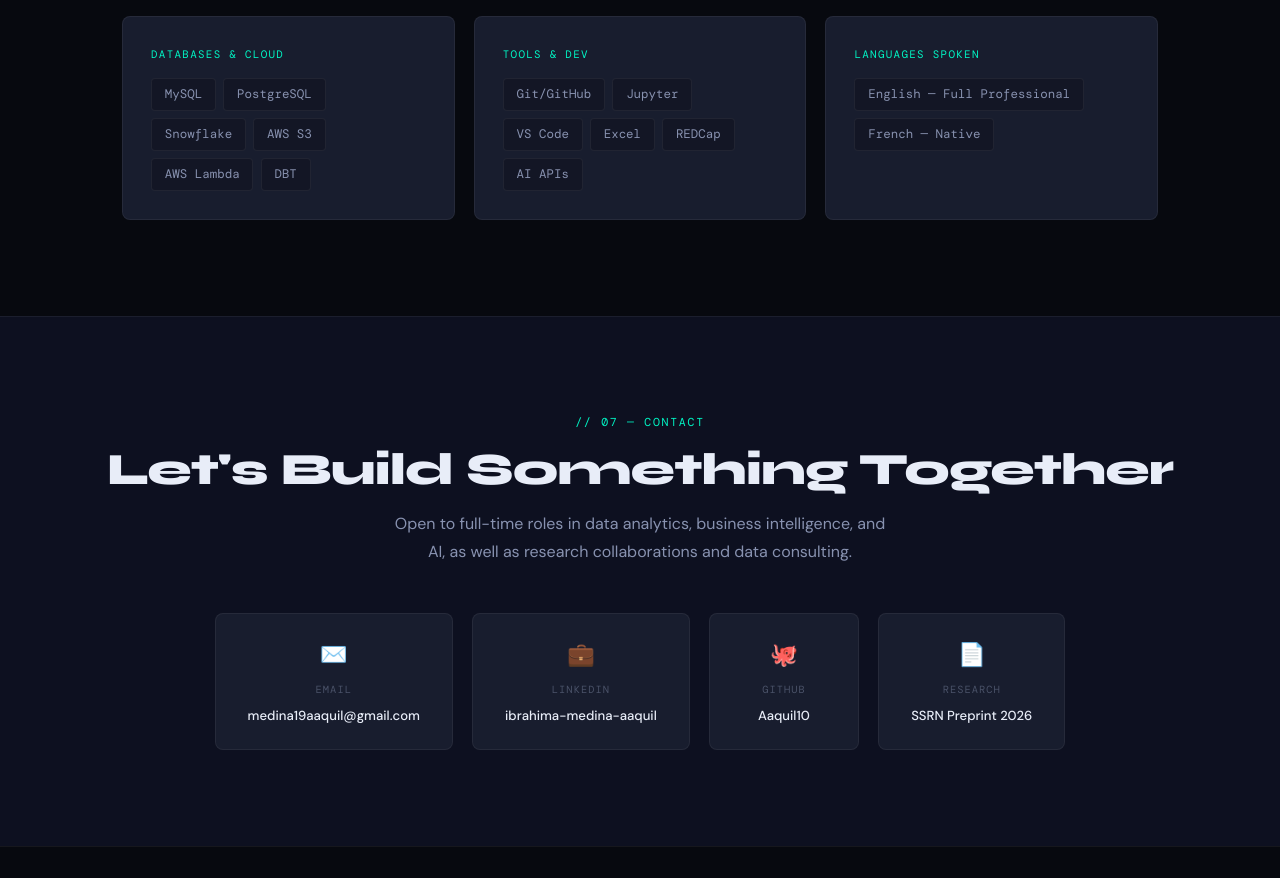
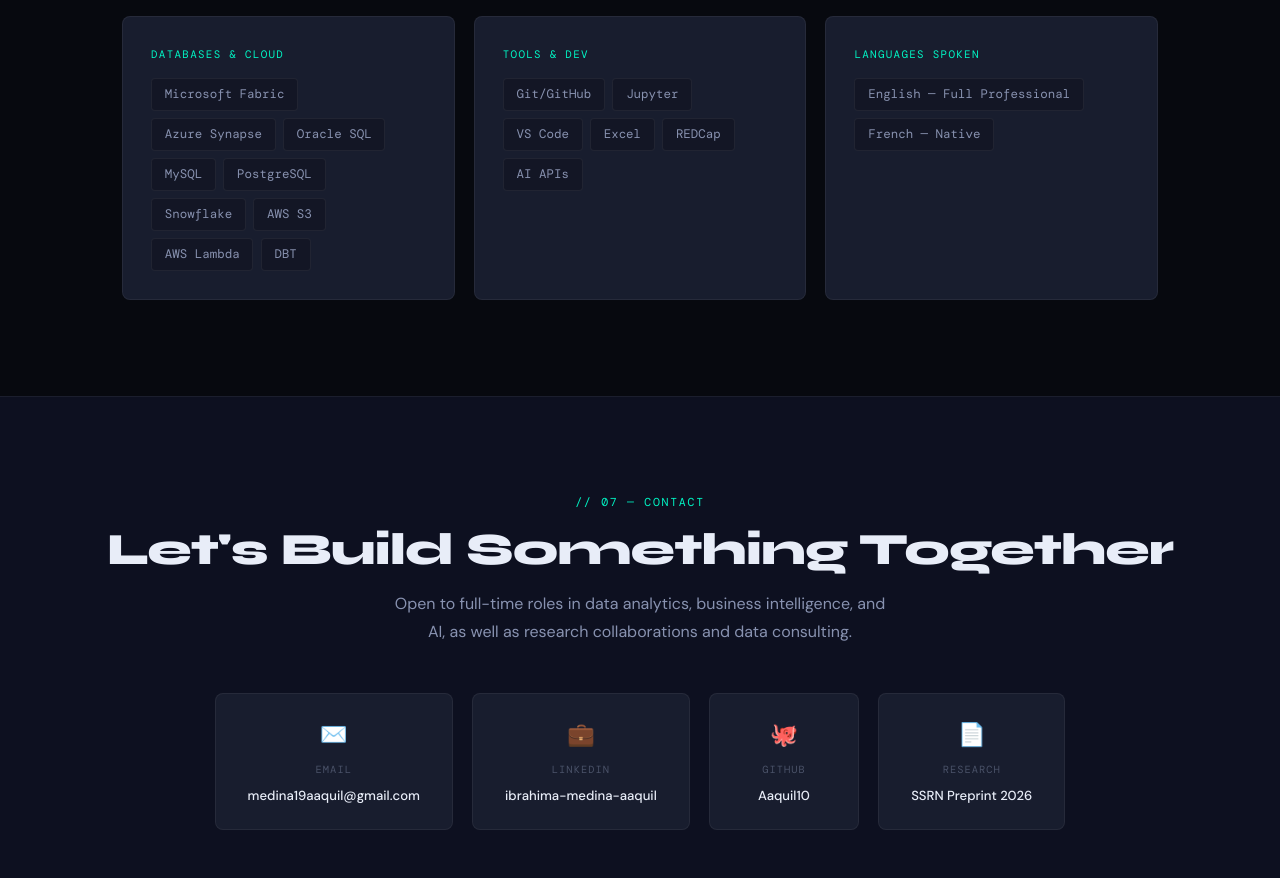
Before and after one commit to Aaquil10/portfolio, a plain HTML site: page index.html in a window 1280 px wide. Shown: the part 9988-10866 px from the top of the page. Drawn offline with nearby package versions, Linux system fonts and the light colour scheme.

Commit message:
Update index.html

```diff
--- a/index.html
+++ b/index.html
@@ -775,7 +775,7 @@
       <span class="skill-tag">Power BI</span><span class="skill-tag">Tableau</span><span class="skill-tag">Looker Studio</span><span class="skill-tag">GIS</span><span class="skill-tag">Plotly</span>
     </div></div>
     <div class="card"><div class="skill-cat">Databases & Cloud</div><div class="skill-tags">
-      <span class="skill-tag">MySQL</span><span class="skill-tag">PostgreSQL</span><span class="skill-tag">Snowflake</span><span class="skill-tag">AWS S3</span><span class="skill-tag">AWS Lambda</span><span class="skill-tag">DBT</span>
+      <span class="skill-tag">Microsoft Fabric</span><span class="skill-tag">Azure Synapse</span><span class="skill-tag">Oracle SQL</span><span class="skill-tag">MySQL</span><span class="skill-tag">PostgreSQL</span><span class="skill-tag">Snowflake</span><span class="skill-tag">AWS S3</span><span class="skill-tag">AWS Lambda</span><span class="skill-tag">DBT</span>
     </div></div>
     <div class="card"><div class="skill-cat">Tools & Dev</div><div class="skill-tags">
       <span class="skill-tag">Git/GitHub</span><span class="skill-tag">Jupyter</span><span class="skill-tag">VS Code</span><span class="skill-tag">Excel</span><span class="skill-tag">REDCap</span><span class="skill-tag">AI APIs</span>
```
